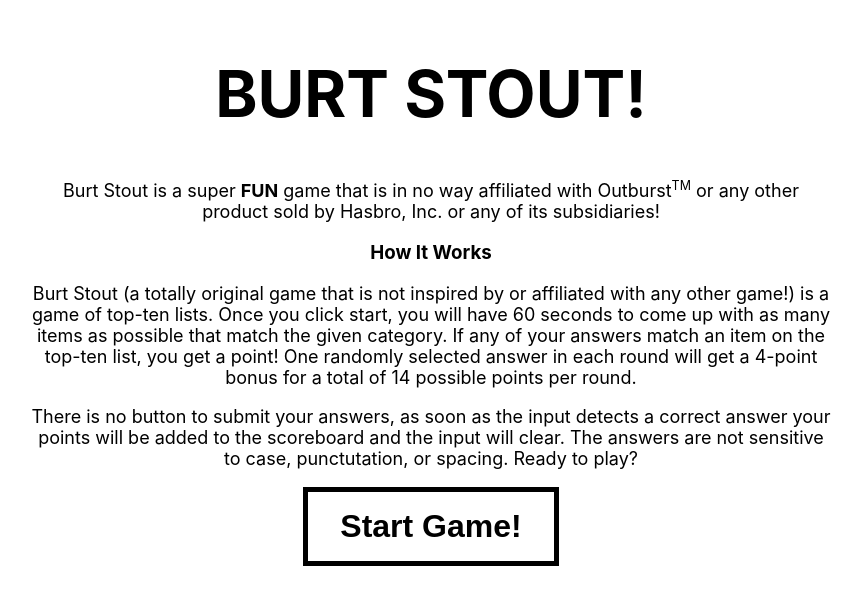
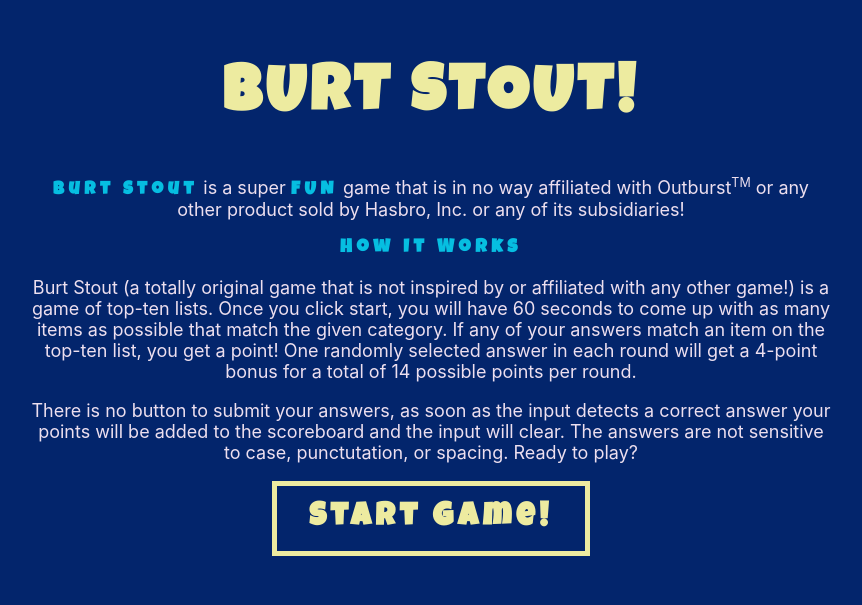
Before and after one commit to jcrowley89/outburst, a React (Create React App) app: page / in a window 1280 px wide. Shown: the part 103-708 px from the top of the page, without its empty margins (209-1071 px from the left). Built offline with nearby package versions, Linux system fonts and the light colour scheme.

Commit message:
changed ui fonts and colors

```diff
--- a/src/components/StartView.js
+++ b/src/components/StartView.js
@@ -10,7 +10,7 @@ function StartView({ handleClick, prevScore }) {
       ) : (
         <div>
           <p>
-            Burt Stout is a super <strong>FUN</strong> game that is in no way
+            <strong>Burt Stout</strong> is a super <strong>FUN</strong> game that is in no way
             affiliated with Outburst
             <sup>
               <small>TM</small>
--- a/src/index.css
+++ b/src/index.css
@@ -1,3 +1,5 @@
+@import url('https://fonts.googleapis.com/css2?family=Luckiest+Guy&display=swap');
+
 body {
   margin: 0;
   font-family: -apple-system, BlinkMacSystemFont, 'Segoe UI', 'Roboto', 'Oxygen',
@@ -5,6 +7,21 @@ body {
     sans-serif;
   -webkit-font-smoothing: antialiased;
   -moz-osx-font-smoothing: grayscale;
+  background-color: #03256C;
+  color: #EDDFEF;
+}
+
+h1, h2, h3, strong, button {
+  font-family: "Luckiest Guy";
+  letter-spacing: .3rem;
+}
+
+h1, button {
+  color: #EDEBA0;
+}
+
+h2, h3, strong {
+  color: #06BEE1;
 }
 
 code {
@@ -14,8 +31,8 @@ code {
 
 button {
   padding: 1rem 2rem;
-  border: 5px solid black;
-  background-color: white;
+  border: 5px solid #EDEBA0;
+  background-color: #03256C;
   font-size: 2rem;
   font-weight: bold;
   cursor: pointer;
```
